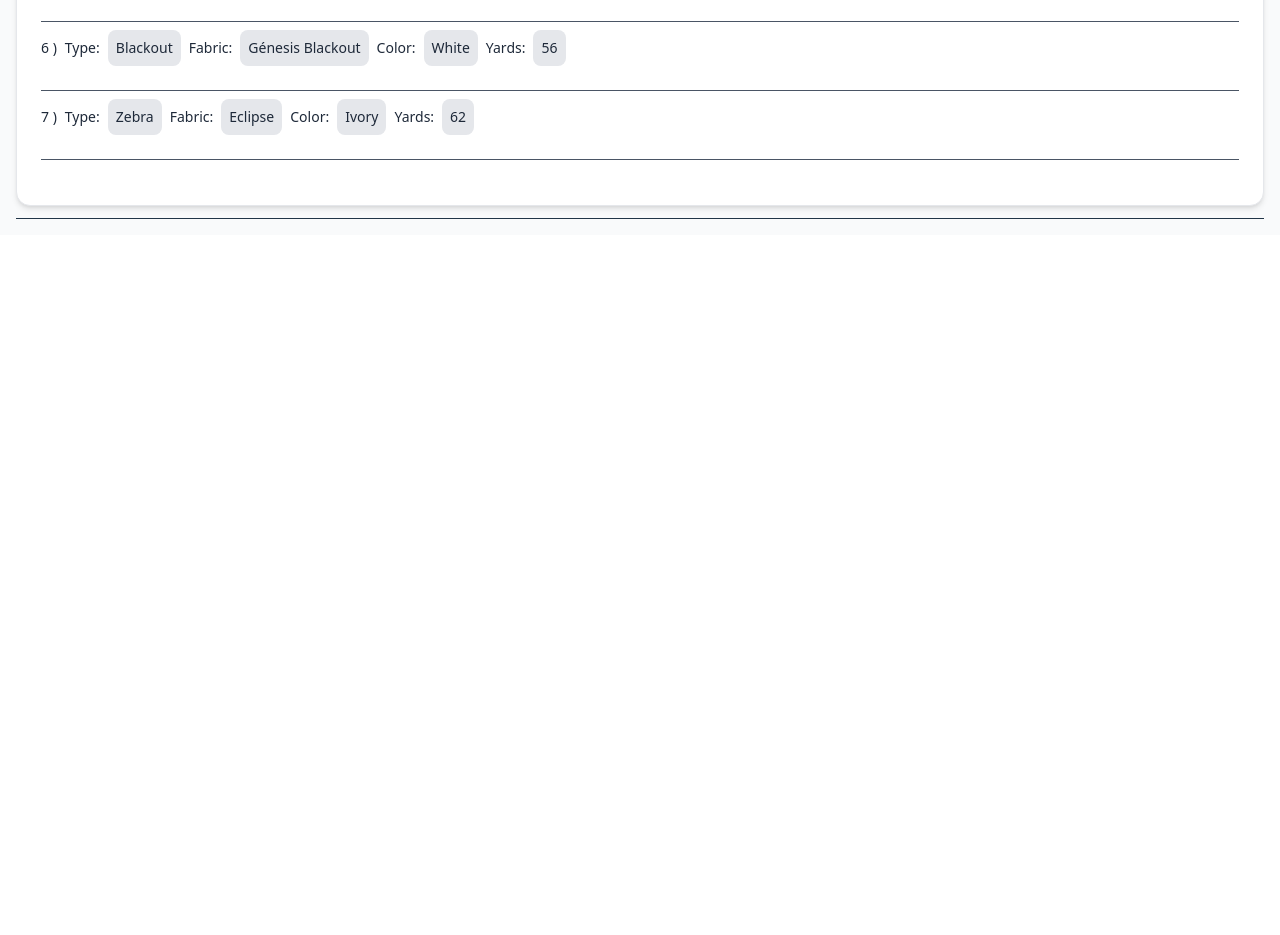
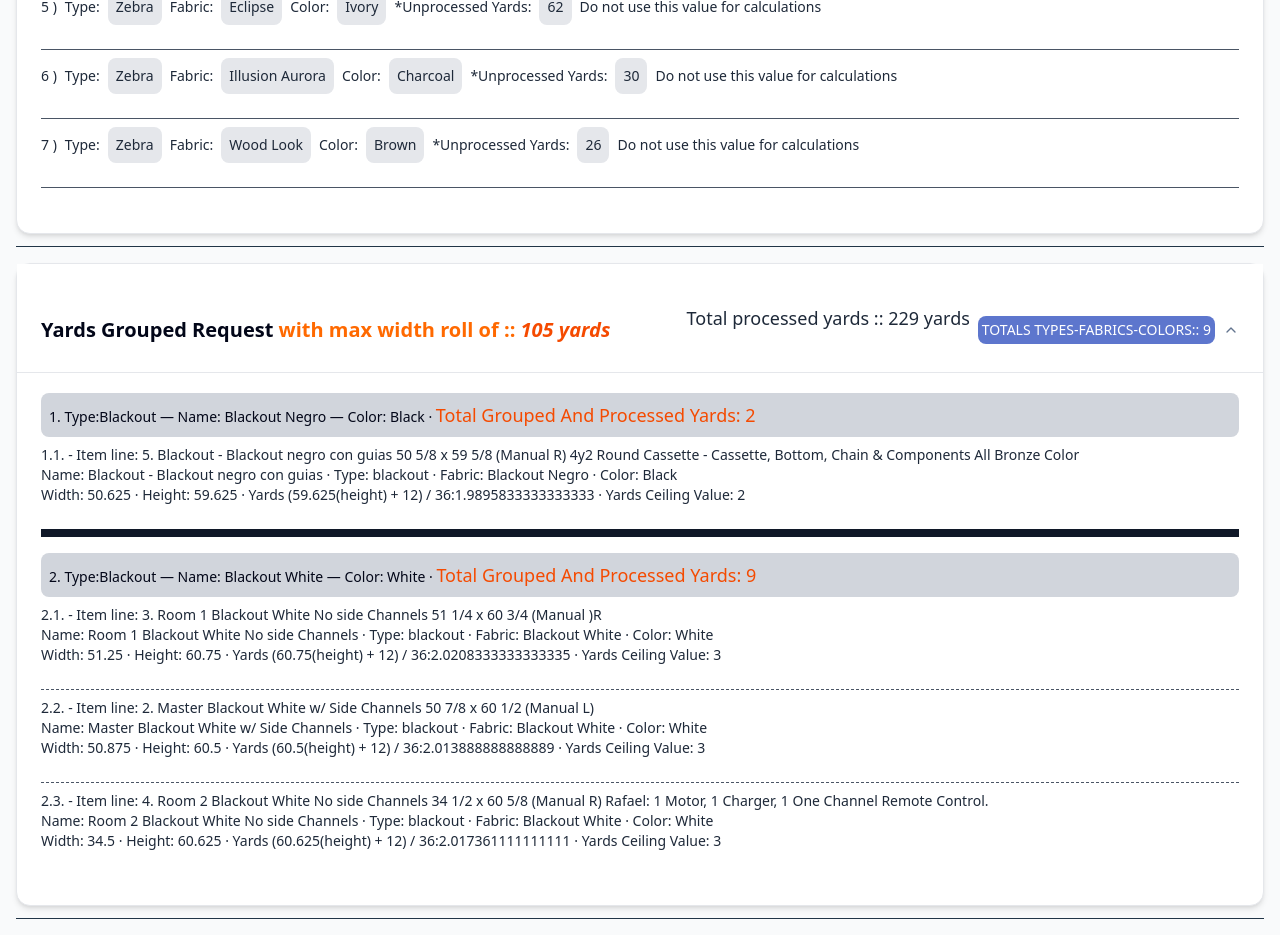
Before and after one commit to joasegovia9427/telascalculo, a React (Vite) app: page /calculator in a window 1280 px wide. Shown: the part 1900-2835 px from the top of the page. Before the commit the page ends 2135 px from the top, so only its background shows below. Built offline with nearby package versions, Linux system fonts and the light colour scheme.

Commit message:
chore: grouped and show

```diff
--- a/src/screens/calculator/Calculator.tsx
+++ b/src/screens/calculator/Calculator.tsx
@@ -6,6 +6,7 @@
 import { InvoiceSource } from './InvoiceSource';
 import { InvoicesProcessedList } from './InvoicesProcessedList';
 import { YardsCalculation } from './YardsCalculation';
+import { YardsGroupedRequest } from './YardsGroupedRequest';
 
 export const Calculator = () => {
     // const [newItem, setNewItem] = useState<string>('');
@@ -34,6 +35,8 @@
             <InvoicesProcessedList list={list} />
 
             <YardsCalculation list={list} />
+
+            <YardsGroupedRequest list={list} />
         </div>
     );
 };
--- /dev/null
+++ b/src/screens/calculator/InvoiceItemReduced.tsx
@@ -0,0 +1,23 @@
+import { Item } from '~/services/calculator';
+
+export const InvoiceItemReduced = ({
+    groupIndex,
+    item,
+    index,
+}: {
+    groupIndex: number;
+    item: Item;
+    index: number;
+}) => {
+    return (
+        <div key={item.id} className="flex flex-col">
+            <p>
+                {groupIndex + 1}.{index + 1}. - Item line: {item.originalLine}
+                <br />
+                {`Name: ${item.props.name} · Type: ${item.props.type} · Fabric: ${item.props.fabric} · Color: ${item.props.color}`}
+                <br />
+                {`Width: ${item.props.width} · Height: ${item.props.height} · Yards ${item.props.yards.text}:${item.props.yards.rowValue} · Yards Ceiling Value: ${item.props.yards.ceilingValue}`}
+            </p>
+        </div>
+    );
+};
--- a/src/screens/calculator/YardsCalculation.tsx
+++ b/src/screens/calculator/YardsCalculation.tsx
@@ -16,6 +16,11 @@
 export const YardsCalculation = ({ list }: { list: Item[] }) => {
     const yardsByTypeFabricColor = getYardsByTypeFabricColor(list);
 
+    const totalUnprocessedYards = yardsByTypeFabricColor.reduce(
+        (acc, item) => acc + item.yards,
+        0
+    );
+
     return (
         <Accordion type="single" collapsible defaultValue="item-1">
             <AccordionItem value="item-1">
@@ -26,7 +31,8 @@
                             className="flex-1 flex-col sm:flex-row [&>svg]:ml-2"
                         >
                             <CardTitle className="flex-1">
-                                Yards Calculation Summary
+                                Yards Calculation Summary: Total unprocessed
+                                yards :: {totalUnprocessedYards} yards
                             </CardTitle>
                             <CardDescription className="flex w-full flex-1 justify-end">
                                 <div className="flex w-auto shrink-0 flex-row items-center gap-2 rounded-md bg-blue-800/70 p-1 text-white">
@@ -43,7 +49,7 @@
                                 {yardsByTypeFabricColor.map((item, index) => (
                                     <div
                                         key={item.id}
-                                        className="flex flex-col gap-2 sm:flex-row"
+                                        className="flex flex-col items-center gap-2 sm:flex-row"
                                     >
                                         <div className="flex flex-row items-center gap-2">
                                             <p className="">{index + 1} )</p>
@@ -64,10 +70,14 @@
                                                 value={item.color}
                                             />
                                             <ItemPill
-                                                label="Yards"
+                                                label="*Unprocessed Yards"
                                                 value={item.yards}
                                             />
                                         </div>
+                                        <p>
+                                            Do not use this value for
+                                            calculations
+                                        </p>
                                     </div>
                                 ))}
                             </ul>
--- /dev/null
+++ b/src/screens/calculator/YardsGroupedRequest.tsx
@@ -0,0 +1,101 @@
+import { Card, CardDescription, CardHeader, CardTitle } from '~/components/ui';
+import {
+    Accordion,
+    AccordionContent,
+    AccordionItem,
+    AccordionTrigger,
+} from '~/components/ui/accordion';
+import { Item } from '~/services/calculator';
+import { MAX_WIDTH_ROLL_YARDS } from '~/services/calculator/constants';
+import { getYardsWithMaxWidthRoll } from '~/services/calculator/getGroupedYards';
+
+import { InvoiceItemReduced } from './InvoiceItemReduced';
+
+export const YardsGroupedRequest = ({ list }: { list: Item[] }) => {
+    const yardsGroupedRequestWithMaxWidthRoll = getYardsWithMaxWidthRoll(list);
+
+    const totalProcessedYards = yardsGroupedRequestWithMaxWidthRoll.reduce(
+        (acc, item) => acc + item.totalYards,
+        0
+    );
+
+    return (
+        <Accordion type="single" collapsible defaultValue="item-1">
+            <AccordionItem value="item-1">
+                <Card>
+                    <CardHeader className="bg-card sticky top-0 z-10 -mx-6 -mt-6 flex flex-row items-center px-6 pt-6">
+                        <AccordionTrigger
+                            headerClassName="flex-1"
+                            className="flex-1 flex-col sm:flex-row [&>svg]:ml-2"
+                        >
+                            <CardTitle className="flex-1">
+                                Yards Grouped Request{' '}
+                                <span className="text-orange-500">
+                                    with max width roll of ::
+                                </span>{' '}
+                                <span className="bold text-orange-600 italic">
+                                    {MAX_WIDTH_ROLL_YARDS} yards
+                                </span>
+                            </CardTitle>
+                            <CardDescription className="flex w-full flex-1 justify-end">
+                                <div className="flex flex-row items-center gap-2">
+                                    <p className="text-bold my-auto align-middle text-lg text-green-600">
+                                        Total processed yards ::{' '}
+                                        {totalProcessedYards} yards
+                                    </p>
+                                    <div className="flex w-auto shrink-0 flex-row items-center gap-2 rounded-md bg-blue-800/70 p-1 text-white">
+                                        TOTALS TYPES-FABRICS-COLORS::{' '}
+                                        {
+                                            yardsGroupedRequestWithMaxWidthRoll.length
+                                        }
+                                    </div>
+                                </div>
+                            </CardDescription>
+                        </AccordionTrigger>
+                    </CardHeader>
+
+                    <AccordionContent>
+                        <div className="max-h-[60vh] overflow-y-auto">
+                            <ul className="items-center space-y-2 divide-y-8 divide-gray-900">
+                                {yardsGroupedRequestWithMaxWidthRoll.map(
+                                    (group, groupIndex) => (
+                                        <li
+                                            key={group.id}
+                                            className="flex flex-col gap-2 pt-2"
+                                        >
+                                            <div className="rounded-md bg-gray-300 p-2 font-medium capitalize">
+                                                {groupIndex + 1}. Type:
+                                                {group.type} — Name:{' '}
+                                                {group.fabric} — Color:{' '}
+                                                {group.color}
+                                                {' · '}
+                                                <span className="bold text-lg text-orange-600">
+                                                    Total grouped and processed
+                                                    yards: {group.totalYards}
+                                                </span>
+                                            </div>
+                                            <div className="flex flex-col gap-2 divide-y divide-dashed divide-gray-600">
+                                                {group.items.map(
+                                                    (item, index) => (
+                                                        <InvoiceItemReduced
+                                                            key={item.id}
+                                                            groupIndex={
+                                                                groupIndex
+                                                            }
+                                                            item={item}
+                                                            index={index}
+                                                        />
+                                                    )
+                                                )}
+                                            </div>
+                                        </li>
+                                    )
+                                )}
+                            </ul>
+                        </div>
+                    </AccordionContent>
+                </Card>
+            </AccordionItem>
+        </Accordion>
+    );
+};
--- a/src/services/calculator/constants.ts
+++ b/src/services/calculator/constants.ts
@@ -1,3 +1,5 @@
+export const MAX_WIDTH_ROLL_YARDS = 105;
+
 export const FABRIC_TYPES = {
     ZEBRA: ['zebra', 'roller zebra'],
     ZEBRA_BLACKOUT: ['zebra_blackout'],
--- /dev/null
+++ b/src/services/calculator/getGroupedYards.ts
@@ -0,0 +1,72 @@
+import { GroupedItem, Item } from './type';
+
+// MAX_WIDTH_ROLL_YARDS
+
+export function getYardsWithMaxWidthRoll(list: Item[]): GroupedItem[] {
+    const sorted = [...list].sort((a, b) => {
+        const {
+            type: typeA,
+            fabric: fabricA,
+            color: colorA,
+            width: widthA,
+        } = a.props;
+        const {
+            type: typeB,
+            fabric: fabricB,
+            color: colorB,
+            width: widthB,
+        } = b.props;
+
+        if (typeA !== typeB) return typeA.localeCompare(typeB);
+        if (fabricA !== fabricB) return fabricA.localeCompare(fabricB);
+        if (colorA !== colorB) return colorA.localeCompare(colorB);
+        return widthB - widthA;
+    });
+
+    const groups: GroupedItem[] = [];
+    let current: Item[] = [];
+    let currentKey: string | null = null;
+
+    for (const item of sorted) {
+        const { type, fabric, color } = item.props;
+        const key = `${type}|${fabric}|${color}`;
+
+        if (currentKey !== key) {
+            if (current.length > 0) {
+                const { type: t, fabric: f, color: c } = current[0].props;
+                groups.push({
+                    id: currentKey!,
+                    type: t,
+                    fabric: f,
+                    color: c,
+                    totalYards: current.reduce(
+                        (sum, i) => sum + i.props.yards.ceilingValue,
+                        0
+                    ),
+                    items: current,
+                });
+            }
+            currentKey = key;
+            current = [item];
+        } else {
+            current.push(item);
+        }
+    }
+
+    if (current.length > 0 && currentKey) {
+        const { type, fabric, color } = current[0].props;
+        groups.push({
+            id: currentKey,
+            type,
+            fabric,
+            color,
+            totalYards: current.reduce(
+                (sum, i) => sum + i.props.yards.ceilingValue,
+                0
+            ),
+            items: current,
+        });
+    }
+
+    return groups;
+}
--- a/src/services/calculator/getSummarizedData.ts
+++ b/src/services/calculator/getSummarizedData.ts
@@ -34,5 +34,9 @@
         }
     }
 
-    return Array.from(map.values());
+    return Array.from(map.values()).sort((a, b) => {
+        if (a.type !== b.type) return a.type.localeCompare(b.type);
+        if (a.fabric !== b.fabric) return a.fabric.localeCompare(b.fabric);
+        return a.color.localeCompare(b.color);
+    });
 }
--- a/src/services/calculator/schemas.ts
+++ b/src/services/calculator/schemas.ts
@@ -19,3 +19,12 @@
         }),
     }),
 });
+
+export const GroupedItemSchema = z.object({
+    id: z.string(),
+    type: z.string(),
+    fabric: z.string(),
+    color: z.string(),
+    totalYards: z.number(),
+    items: z.array(ItemSchema),
+});
--- a/src/services/calculator/type.ts
+++ b/src/services/calculator/type.ts
@@ -1,5 +1,7 @@
 import z from 'zod';
 
-import { ItemSchema } from './schemas';
+import { GroupedItemSchema, ItemSchema } from './schemas';
 
 export type Item = z.infer<typeof ItemSchema>;
+
+export type GroupedItem = z.infer<typeof GroupedItemSchema>;
```
